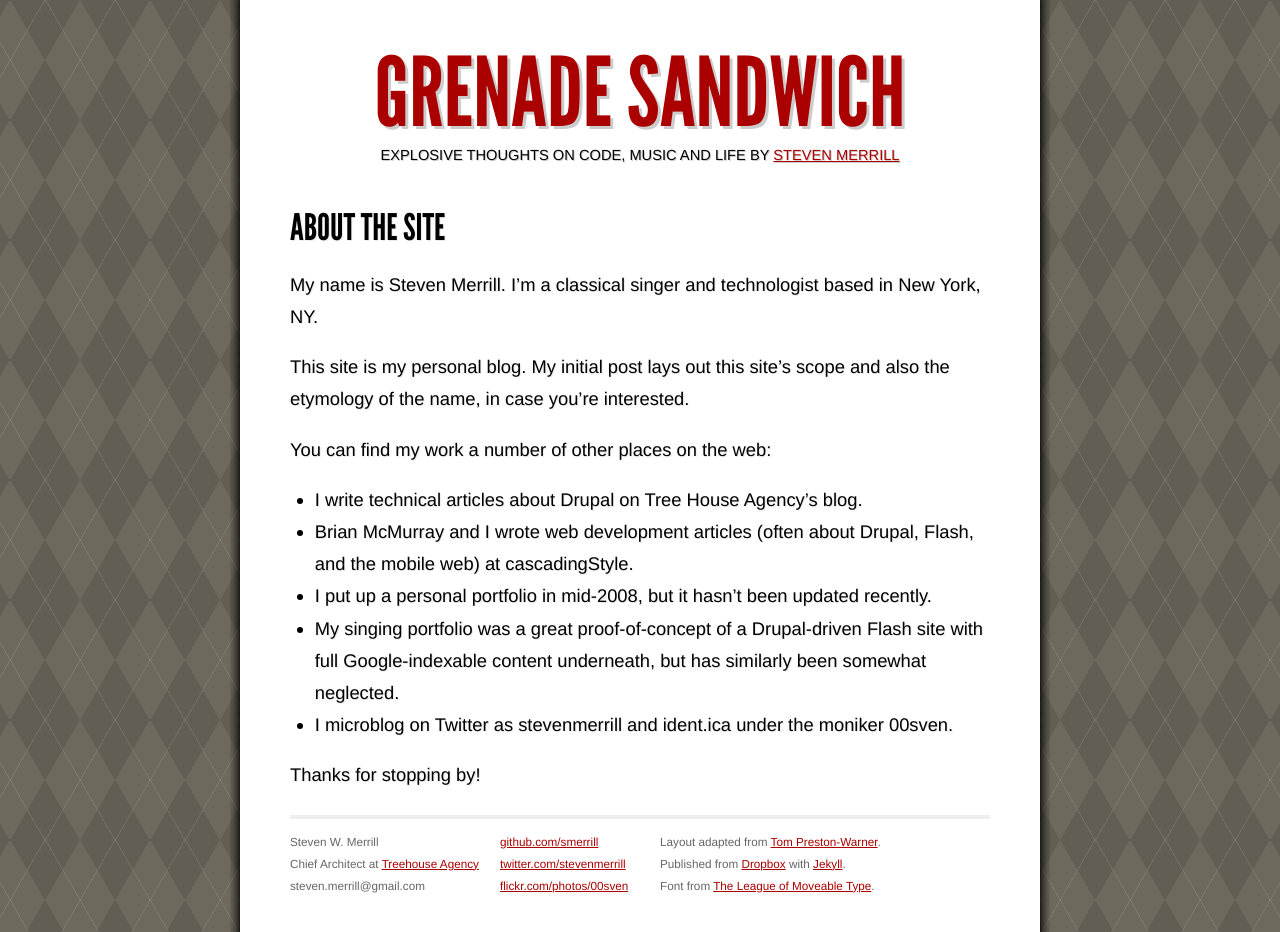
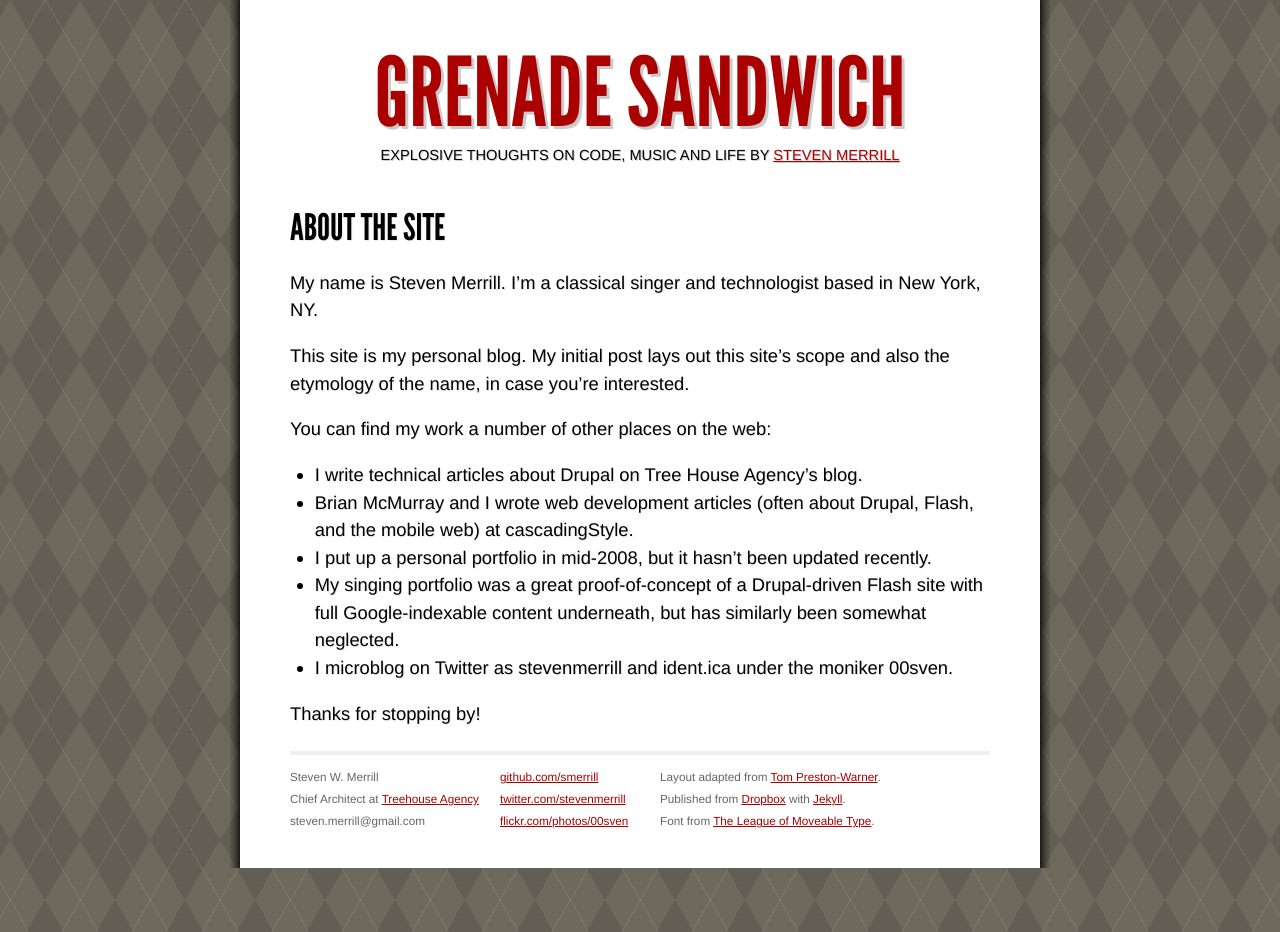
Before and after one commit to smerrill/grenadesandwich.com, a Jekyll site: the page built from about-site.md, in a window 1280 px wide. Built offline with Jekyll 4.4.1, drawn with Linux system fonts in a browser that asks for light colours; Markdown is read by kramdown in place of the engine named in the settings.

Commit message:
Modifying line-height down a bit.

```diff
--- a/css/screen.css
+++ b/css/screen.css
@@ -332,7 +332,7 @@ h1.page-title {
 
 #content {
   font-size: 1.25em;
-  line-height: 1.75em;
+  line-height: 1.5em;
 }
 
 /*****************************************************************************/
```
